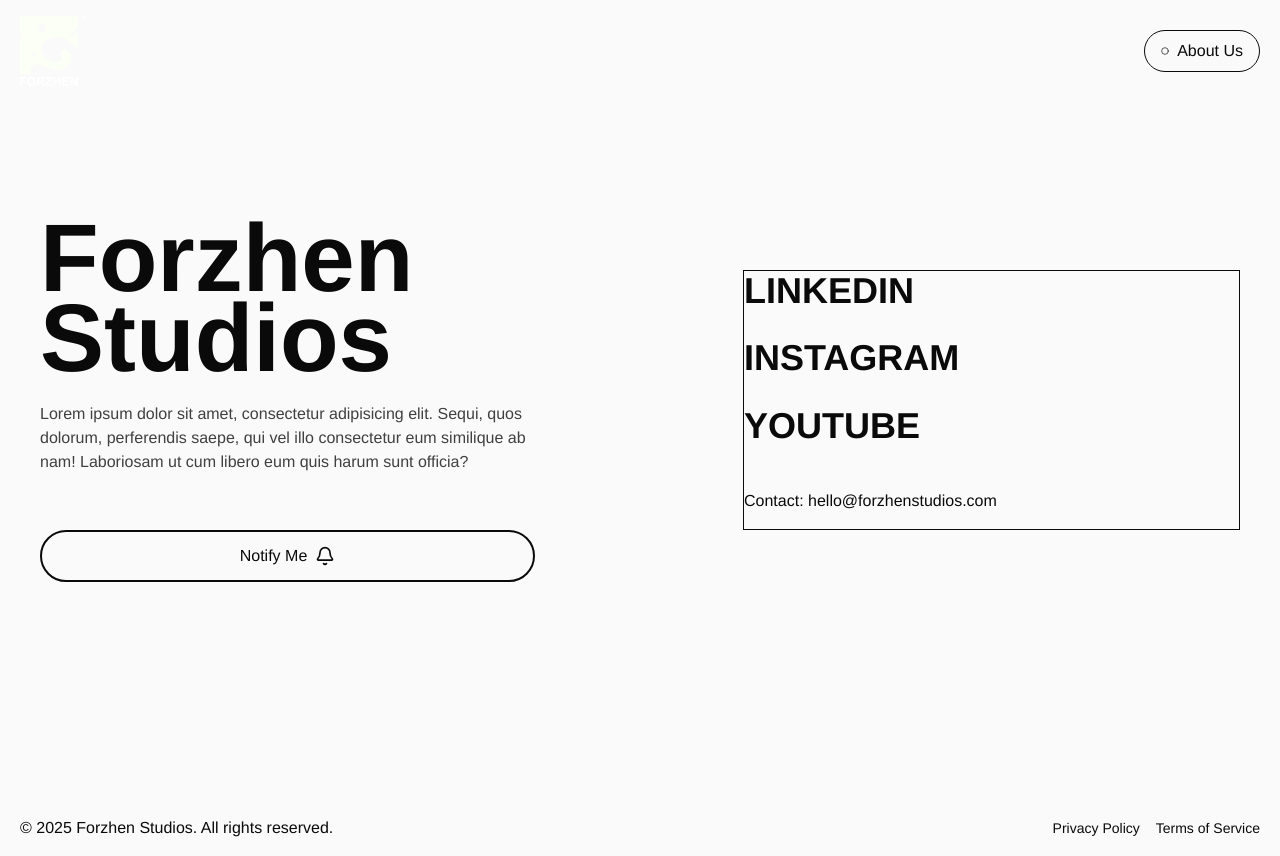
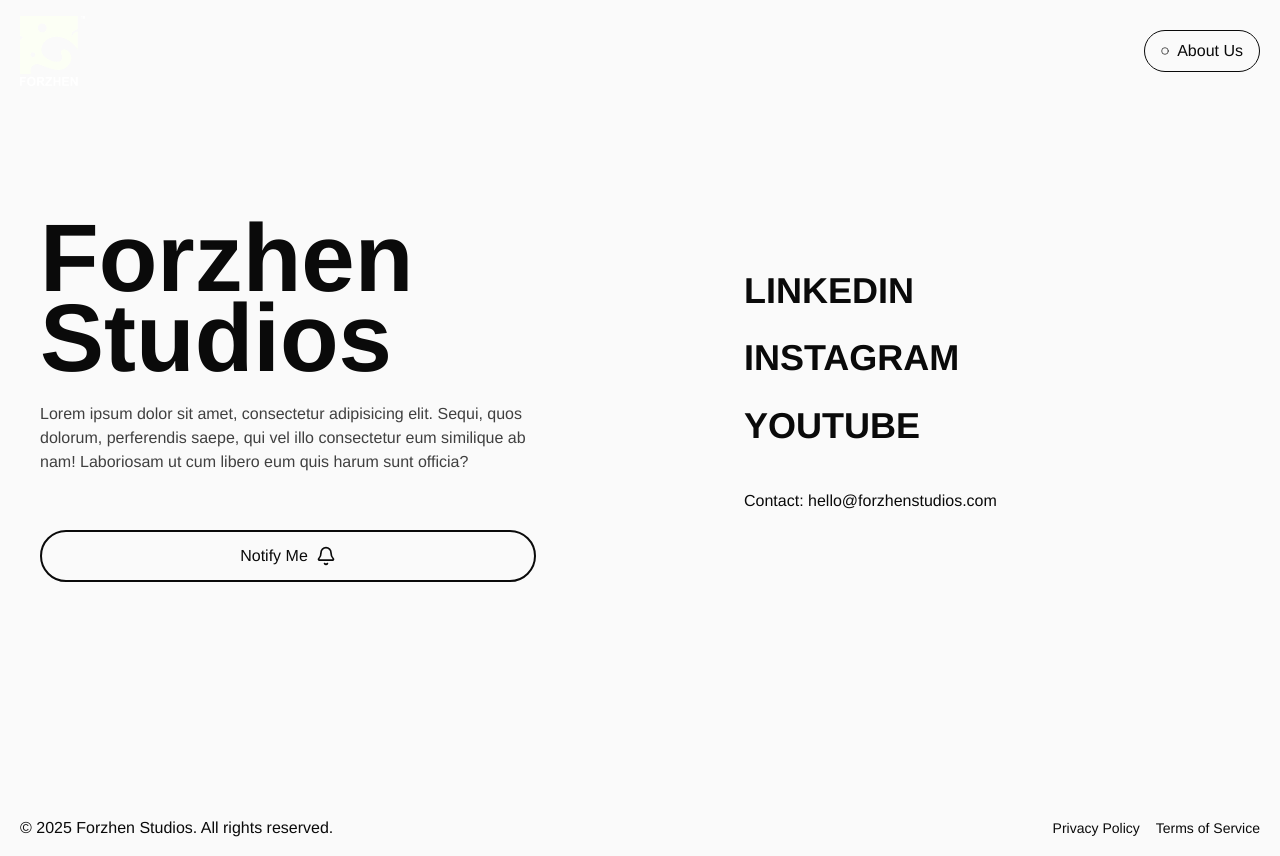
Before and after one commit to Forzhen-Studios/forzhen-landing, a Next.js app: page / in a window 1280 px wide. Built offline with nearby package versions, Linux system fonts and the light colour scheme.

Commit message:
rm: border from aside

```diff
--- a/src/app/page.tsx
+++ b/src/app/page.tsx
@@ -129,7 +129,7 @@ export default function Home() {
         </div>
 
         {/* Right Column - Socials / Info */}
-        <aside className="flex-1 flex flex-col items-center lg:items-start text-center border lg:text-left space-y-4 max-w-lg">
+        <aside className="flex-1 flex flex-col items-center lg:items-start text-center lg:text-left space-y-4 max-w-lg">
           <a href="#" className="text-4xl font-semibold">
             <span className="flip-container">
               <span className="flip-old">LINKEDIN</span>
```
